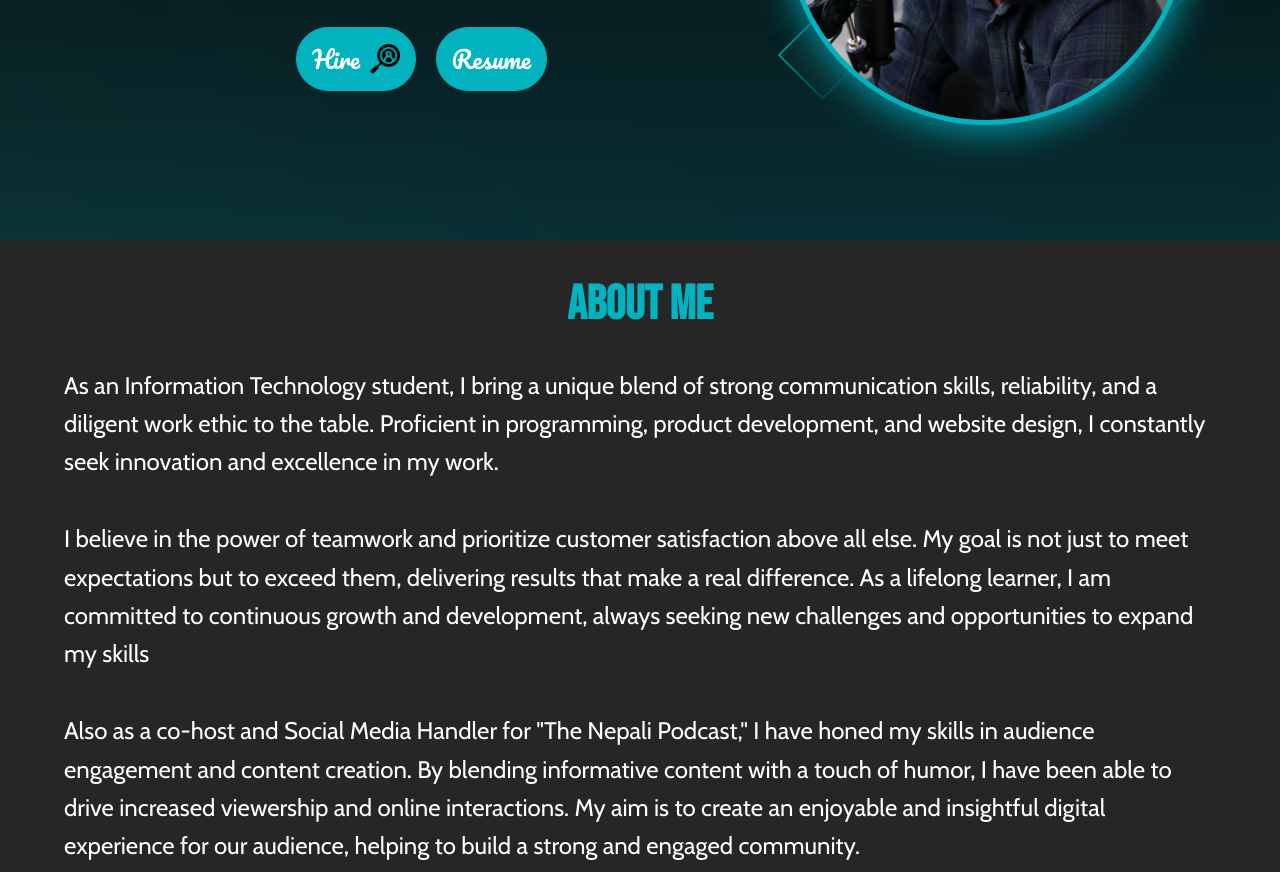
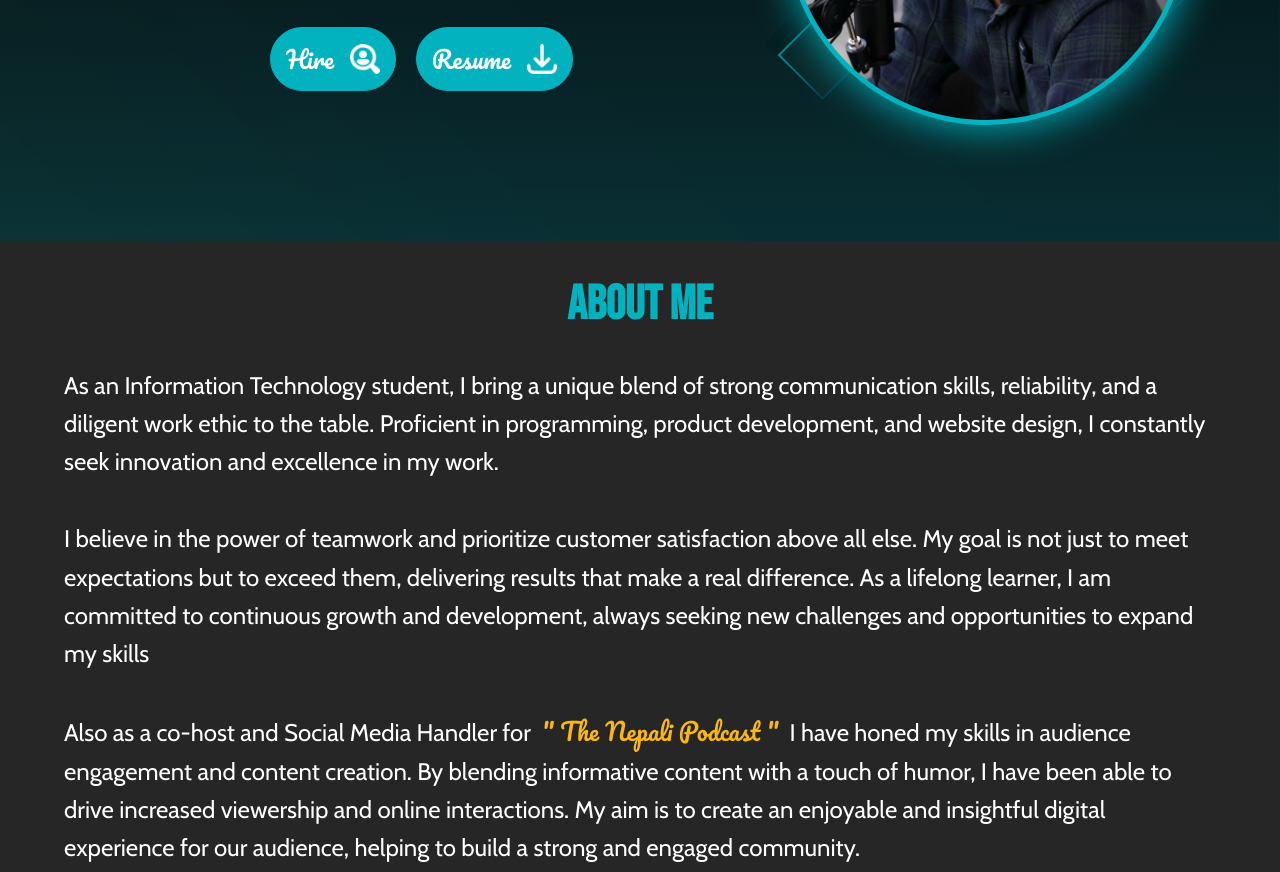
Before and after one commit to roshan333-svg/My_portfolio, a plain HTML site: page index.html in a window 1280 px wide. Shown: the part 460-1332 px from the top of the page. Drawn offline with nearby package versions, Linux system fonts and the light colour scheme; a web font is replaced by a local one.

Commit message:
download

```diff
--- a/css/style.css
+++ b/css/style.css
@@ -155,13 +155,22 @@ header{
     margin-top: 30px;
     transition: 0.3s ease;
     display: flex;
+    flex-direction:row;
     gap: 10px;
     align-items: center;
     border-radius: 2rem;
 }
+.hire a {
+    display: flex;
+    align-items: center;
+    gap: 1rem;
+}
 .hire:hover{
     color: var(--primary-color);
     background-color: var(--white-color);
+}
+button:hover img {
+    filter: invert(100%) sepia(0%) saturate(0%) hue-rotate(180deg) brightness(1000%) contrast(100%);
 }
 .hire img{
     height: 30px;
@@ -217,6 +226,11 @@ header{
     display: flex;
     position: relative;
     grid-area: 3/3/4/4;
+}
+.tnp{
+    padding:0.5rem 0;
+    color:#fab613;
+    font-family: var(--cursive-font);
 }
 /* .svgimage svg {
     fill: none;
@@ -544,11 +558,12 @@ header{
         display: flex;
         flex-direction: column;
         text-align: center;
-        font-family: var(--cursive-font);
+        font-family: var(--main-font);
     }
     .tnp{
         padding:0.5rem 0;
         color:#fab613;
+        font-family: var(--cursive-font);
     }
     .body1{
         width: 100%;
--- a/index.html
+++ b/index.html
@@ -65,11 +65,25 @@
                         a Web Developer.
                     </h2>
                 </div>
+                <!-- <div class="buttons">
+                    <button class="hire">
+                        <p>Hire</p><img class="filter-black-to-blue" src="./images/people.png"></a>
+                    </button>
+                    <button class="hire"><a href="./images/roshan-resume.pdf" download="roshan-resume"><p>Resume</p><img class="filter-black-to-blue" src="./images/downloads.png"></a>
+                    </button>
+                </div> -->
                 <div class="buttons">
                     <button class="hire">
-                        <p>Hire</p><img src="./images/search.png">
+                        <a href="#">
+                            <p>Hire</p>
+                            <img class="filter-black-to-blue" src="./images/people.png">
+                        </a>
                     </button>
-                    <button class="hire">Resume
+                    <button class="hire">
+                        <a href="./images/roshan-resume.pdf" download="roshan-resume">
+                            <p>Resume</p>
+                            <img class="filter-black-to-blue" src="./images/downloads.png">
+                        </a>
                     </button>
                 </div>
             </div>
@@ -93,7 +107,7 @@
                         difference. As a lifelong learner, I am committed to continuous growth and development, always
                         seeking new challenges and opportunities to expand my skills</p>
                     <br>
-                    <p>Also as a co-host and Social Media Handler for "The Nepali Podcast," I have honed my skills in
+                    <p>Also as a co-host and Social Media Handler for &nbsp;<span class="tnp">" The Nepali Podcast "</span> &nbsp;I have honed my skills in
                         audience engagement and content creation. By blending informative content with a touch of humor,
                         I have been able to drive increased viewership and online interactions. My aim is to create an
                         enjoyable and insightful digital experience for our audience, helping to build a strong and
```
Also changed, not shown: images/downloads.png (added), images/people.png (added), 1 other file.
